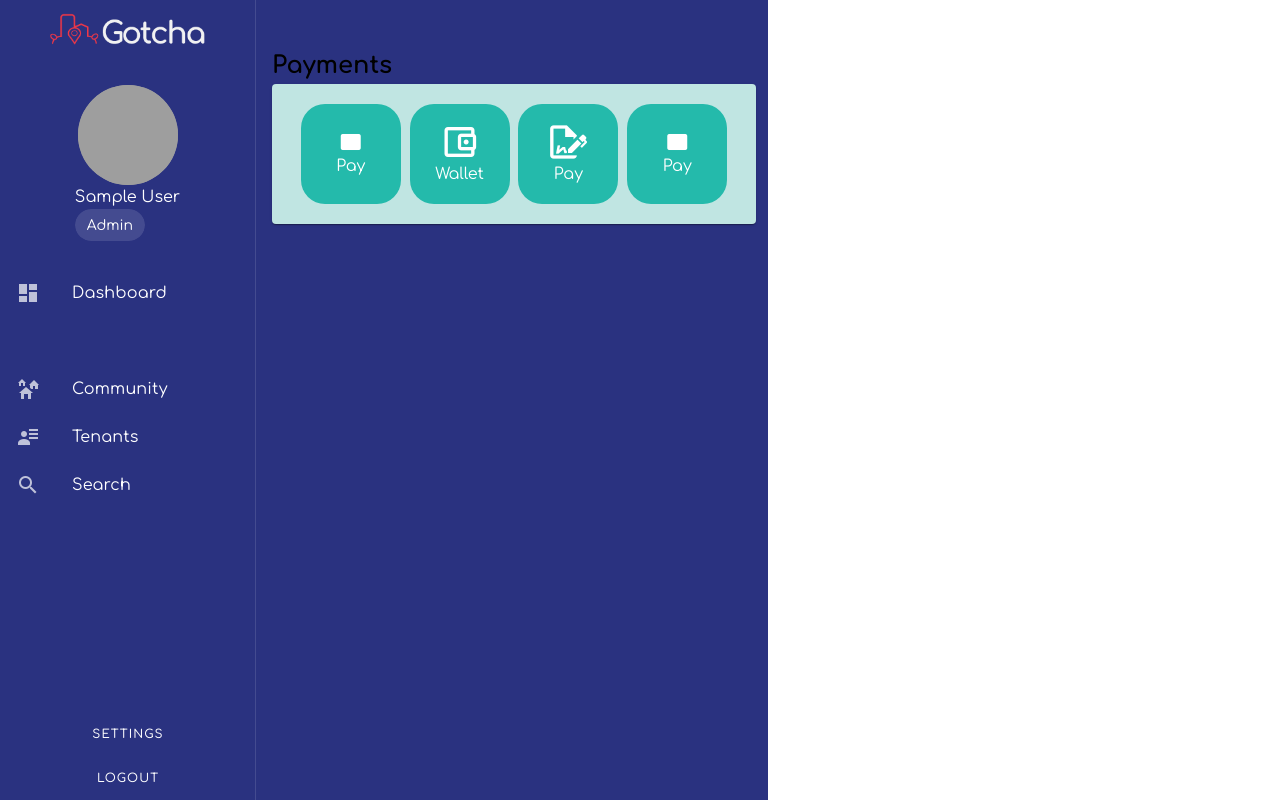
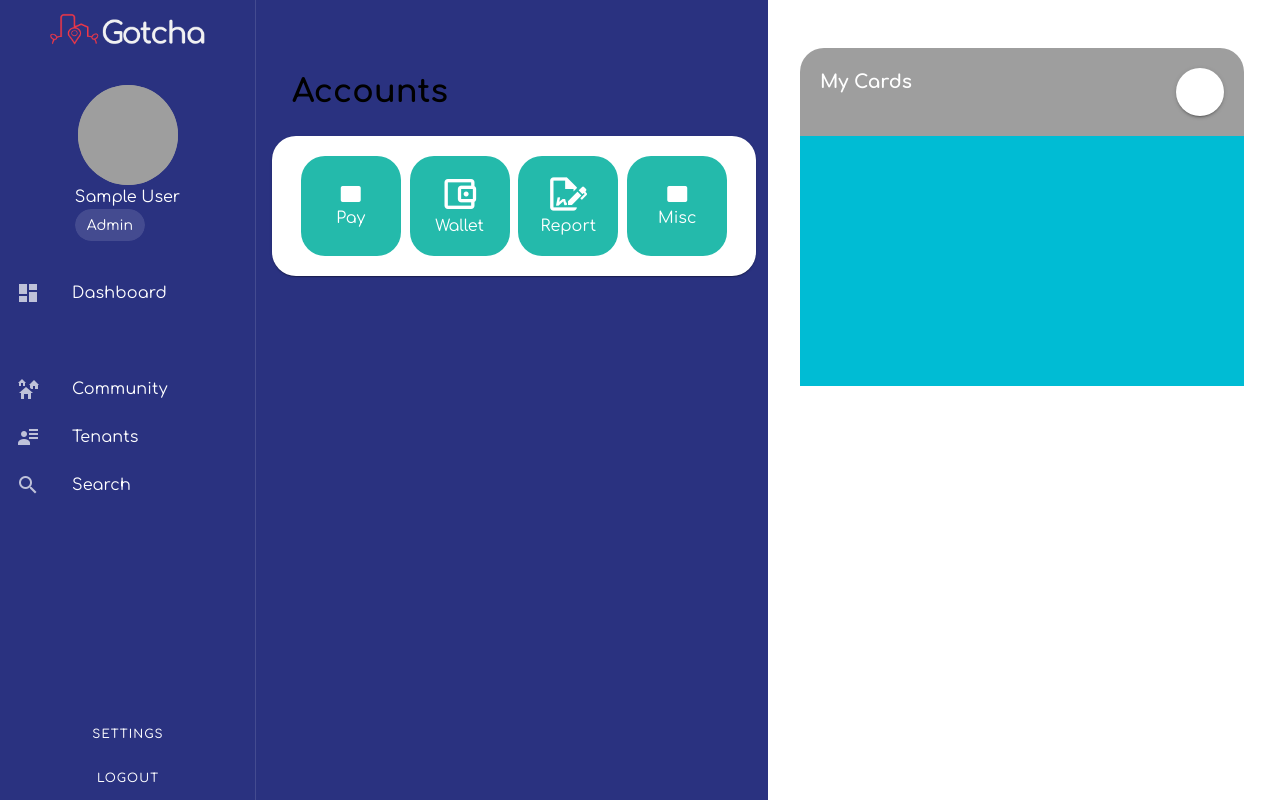
Before and after one commit to Netpoc/gotcha, a Vue app: page /account_view in a window 1280 px wide. Built offline with nearby package versions, Linux system fonts and the light colour scheme; grey boxes are pictures that could not be loaded.

Commit message:
moving to lenovo

```diff
--- a/src/views/Admin_dash.vue
+++ b/src/views/Admin_dash.vue
@@ -43,9 +43,9 @@
       <v-main class="ma-5" style="height: 90vh">
       <v-row align="center">
           <v-col cols="6">
-            <v-card color="transparent" class="ma-5">
+            <v-card flat color="transparent" class="ma-5">
               <h1 class="mb-5">Admin Dashboard</h1>
-              <v-sheet class="mx-auto rounded-xl" color="transparent" elevation="8">
+              <v-sheet class="mx-auto rounded-xl" color="#E5ACB6" elevation="8">
                 <v-card
                   flat
                   color="transparent"
@@ -69,7 +69,7 @@
                   >
                     <v-card
                       :class="['ma-4', selectedClass, 'rounded-xl']"
-                      color="grey-lighten-1"
+                      color="#EF3746"
                       height="80"
                       width="80"
                       @click="toggle"
@@ -180,12 +180,12 @@
         </v-row>
         <v-row>
           <v-col md="6">
-            <v-card flat class="pa-4 d-flex justify-space-between">
+            <v-card flat color="#2A3280" class="pa-4 d-flex justify-space-between">
                 <h3>Recent Tasks</h3>
                 <v-spacer />
-                <a>See More<v-icon>mdi-chevron-right</v-icon></a>
+                <v-btn size="x-small" variant="text" href="#">See More<v-icon>mdi-chevron-right</v-icon></v-btn>
             </v-card>
-            <v-card flat>
+            <v-card color="#2A3280" flat>
               <v-tabs
                 v-model="tab"
               >
@@ -243,9 +243,9 @@
           </v-col>
           <v-col md="6">
             <div class="pa-4 d-flex justify-space-between">
-                <h3>Expiring Leases</h3>
+                <h3 class="mx-5">Expiring Leases</h3>
                 <v-spacer />
-                <a href="#">See More<v-icon>mdi-chevron-right</v-icon></a>
+                <v-btn size="x-small" variant="text" href="#">See More<v-icon>mdi-chevron-right</v-icon></v-btn>
             </div>
             <div class="ma-5">
               <Bar :data="data" :options="options" />
--- a/src/views/owner/Account.vue
+++ b/src/views/owner/Account.vue
@@ -1,44 +1,43 @@
 <template>
-    <v-container fluid>
+    <v-container fluid class="main">
         <Nav />
         <v-main>
-            <v-row>
+            <v-row align="start">
                 <v-col cols="6">
-                    <h2>Payments</h2>
-                    <v-card color="#C0E5E2" class="pa-5 d-flex justify-space-evenly">
-                        <v-sheet
-                        class="rounded-xl d-flex flex-column align-center justify-center"
-                        height="100"
-                        width="100"
-                        color="#24BAAB">
+                    <h1 class="ma-5">Accounts</h1>
+                    <v-card class="pa-5 d-flex justify-space-evenly rounded-xl">
+                        <v-sheet class="rounded-xl d-flex flex-column align-center justify-center" height="100"
+                            width="100" color="#24BAAB">
                             <v-icon>mdi-card</v-icon>
                             <p>Pay</p>
                         </v-sheet>
-                        <v-sheet
-                        class="rounded-xl d-flex flex-column align-center justify-center"
-                        height="100"
-                        width="100"
-                        color="#24BAAB">
+                        <v-sheet class="rounded-xl d-flex flex-column align-center justify-center" height="100"
+                            width="100" color="#24BAAB">
                             <v-icon size="40">mdi-wallet-outline</v-icon>
                             <p>Wallet</p>
                         </v-sheet>
-                        <v-sheet
-                        class="rounded-xl d-flex flex-column align-center justify-center"
-                        height="100"
-                        width="100"
-                        color="#24BAAB">
+                        <v-sheet class="rounded-xl d-flex flex-column align-center justify-center" height="100"
+                            width="100" color="#24BAAB">
                             <v-icon size="40">mdi-file-sign</v-icon>
-                            <p>Pay</p>
+                            <p>Report</p>
                         </v-sheet>
-                        <v-sheet
-                        class="rounded-xl d-flex flex-column align-center justify-center"
-                        height="100"
-                        width="100"
-                        color="#24BAAB">
+                        <v-sheet class="rounded-xl d-flex flex-column align-center justify-center" height="100"
+                            width="100" color="#24BAAB">
                             <v-icon>mdi-card</v-icon>
-                            <p>Pay</p>
+                            <p>Misc</p>
                         </v-sheet>
                     </v-card>
+                </v-col>
+                <v-col cols="6">
+                    <v-sheet class="mx-5 rounded-xl" color="grey" height="300">
+                        <div class="pa-5 d-flex justify-space-between">
+                            <h3>My Cards</h3>
+                            <v-btn icon><v-icon>mdi-arrow-right</v-icon></v-btn>
+                        </div>
+                        <v-sheet color="cyan" height="250">
+
+                        </v-sheet>
+                    </v-sheet>
                 </v-col>
             </v-row>
         </v-main>
@@ -50,7 +49,7 @@ export default {
     components: {
         Nav
     },
-    data () {
+    data() {
         return {
 
         }
--- a/src/views/owner/Owner_dash.vue
+++ b/src/views/owner/Owner_dash.vue
@@ -93,12 +93,12 @@
       </v-row>
       <v-row>
         <v-col md="6">
-          <v-card flat class="pa-4 d-flex justify-space-between">
+          <v-card flat color="transparent" class="pa-4 d-flex justify-space-between">
             <h3>Recent Activities</h3>
             <v-spacer />
             <a>See More<v-icon>mdi-chevron-right</v-icon></a>
           </v-card>
-          <v-card flat>
+          <v-card flat color="transparent">
             <v-tabs v-model="tab">
               <v-tab value="one">Incoming Requests</v-tab>
               <v-tab value="two">Assigned to me</v-tab>
```
